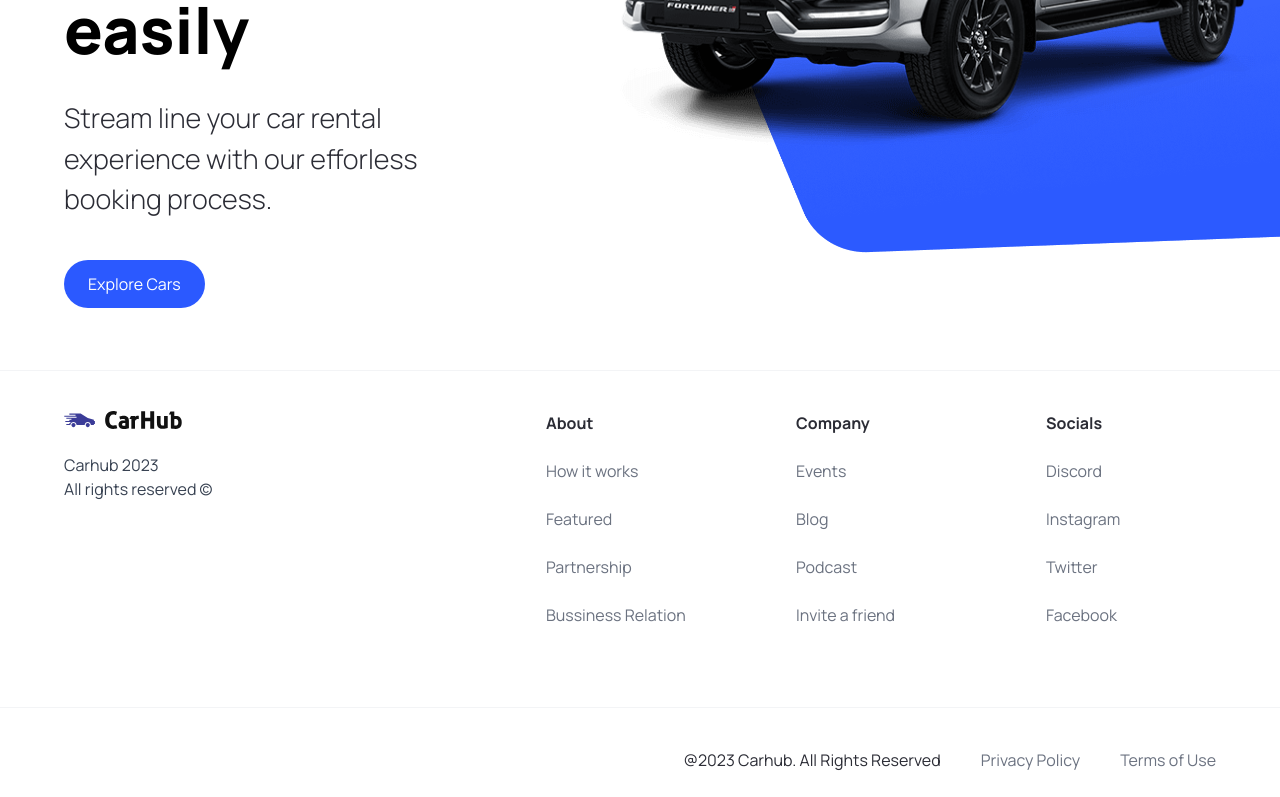
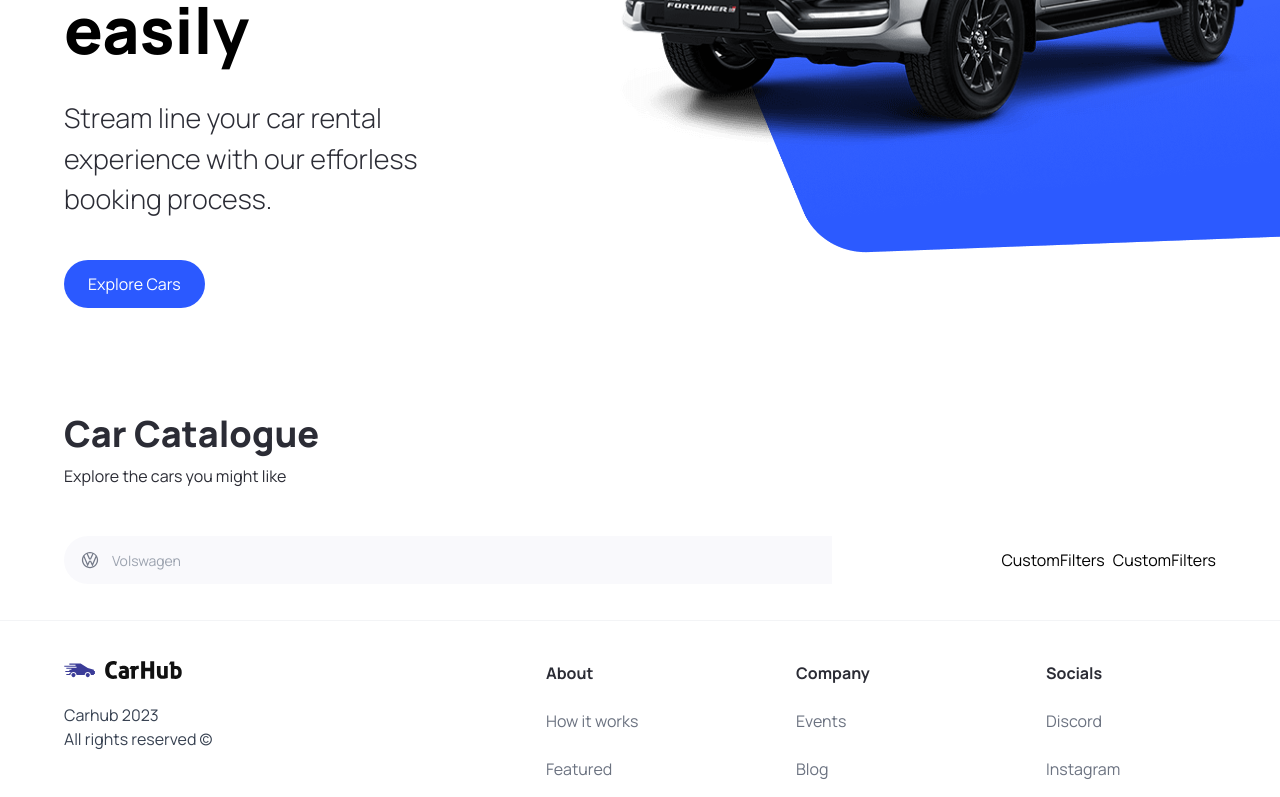
Before and after one commit to Kanisevsky/car_showroom, a Next.js app: page / in a window 1280 px wide. Shown: the part 450-1247 px from the top of the page. Built offline with nearby package versions, Linux system fonts and the light colour scheme.

Commit message:
Combobox search box finished

```diff
--- a/app/page.tsx
+++ b/app/page.tsx
@@ -1,9 +1,22 @@
 import Image from 'next/image'
-import {Hero} from '@/components'
+import {Hero,SearchBar, CustomFilter} from '@/components'
 export default function Home() {
   return (
     <main className="overflow-hidden">
      <Hero/>
+     <div className="mt-12 padding-x padding-y max-width" id="discovery">
+      <div className="home__text-container">
+        <h1 className="text-4xl font-extrabold ">Car Catalogue</h1>
+        <p>Explore the cars you might like</p>
+      </div>
+      <div className="home__filters">
+        <SearchBar/>
+        <div className="home__filter-container">
+          <CustomFilter title="fuel"/>
+          <CustomFilter title="year"/>
+        </div>
+      </div>
+     </div>
     </main>
   )
 }
--- /dev/null
+++ b/components/CustomFilter.tsx
@@ -0,0 +1,11 @@
+import React from 'react'
+import { CustomButtonProps } from '@/app/types'
+function CustomFilter({title}:CustomButtonProps) {
+  return (
+    <div>
+      CustomFilters
+    </div>
+  )
+}
+
+export default CustomFilter
--- /dev/null
+++ b/components/SearchBar.tsx
@@ -0,0 +1,20 @@
+"use client"
+
+import {useState} from "react"
+import { SearchManufacturer } from "."
+function SearchBar() {
+  const [manufacturer, setManufacturer] = useState("")
+  const handleSearch = () => {
+
+  }
+
+  return (
+    <form className='searchbar' onSubmit={handleSearch}>
+      <div className="searchbar__item">
+        <SearchManufacturer manufacturer={manufacturer} setManufacturer={setManufacturer}/>
+      </div>
+    </form>
+  )
+}
+
+export default SearchBar
--- /dev/null
+++ b/components/SearchManufacturer.tsx
@@ -0,0 +1,52 @@
+"use client"
+import {useState, Fragment} from "react"
+import Image from 'next/image'
+import { Combobox, Transition } from '@headlessui/react'
+import { SearchManufacturerProps } from '@/app/types'
+import { manufacturers } from "@/constants"
+function SearchManufacturer({manufacturer, setManufacturer}: SearchManufacturerProps) {
+  const [query, setQuery] = useState("")
+  const filteredManufacturers = query === "" ? manufacturers : manufacturers.filter((item) =>(
+    item.toLowerCase().replace(/\s+/g, "").includes(query.toLowerCase().replace(/\s+/g, ""))
+  ))
+  return (
+    <div className='search-manufacturer'>
+      <Combobox value={manufacturer} onChange={setManufacturer}>
+        <div className="relative w-full">
+          <Combobox.Button className="absolute top-[14px]">
+            <Image src="/car-logo.svg" width={20}  height={20} className="ml-4" alt="" />
+          </Combobox.Button>
+          <Combobox.Input
+          className="search-manufacturer__input"
+          placeholder='Volswagen'
+          displayValue={(manufacturer:string) => manufacturer}
+          onChange={(e) => setQuery(e.target.value)}
+          />
+          <Transition as={Fragment} leave="transition ease-in duration-100" leaveFrom="opacity-100" leaveTo="opacity-0" afterLeave={() => setQuery("")} >
+            <Combobox.Options>
+              {(filteredManufacturers.map((item) => (
+                <Combobox.Option value={item} key={item} className={({active}) => `relative search-manufacturer__option ${active ? 'bg-primary-blue text-white' : 'text-gray-900' }`}>
+                   {({ selected, active }) => (
+                      <>
+                        <span className={`block truncate ${selected ? "font-medium" : "font-normal"}`}>
+                          {item}
+                        </span>
+
+                        {/* Show an active blue background color if the option is selected */}
+                        {selected ? (
+                          <span className={`absolute inset-y-0 left-0 flex items-center pl-3 ${active? "text-white": "text-pribg-primary-purple"}`}
+                          ></span>
+                        ) : null}
+                      </>
+                    )}
+                </Combobox.Option>
+              )))}
+            </Combobox.Options>
+          </Transition>
+        </div>
+      </Combobox>
+    </div>
+  )
+}
+
+export default SearchManufacturer
--- a/components/index.ts
+++ b/components/index.ts
@@ -2,4 +2,15 @@
 import CustomButton from "./CustomButton";
 import Navbar from "./Navbar";
 import Footer from "./Footer";
-export { Hero, CustomButton, Navbar, Footer };
+import SearchBar from "./SearchBar";
+import CustomFilter from "./CustomFilter";
+import SearchManufacturer from "./SearchManufacturer";
+export {
+  Hero,
+  CustomButton,
+  Navbar,
+  Footer,
+  SearchBar,
+  CustomFilter,
+  SearchManufacturer,
+};
```
Also changed, not shown: app/types/index.ts (+9 -0 lines), package.json (+5 -4 lines), 1 other file (tests, documents, lock files or other folders).
